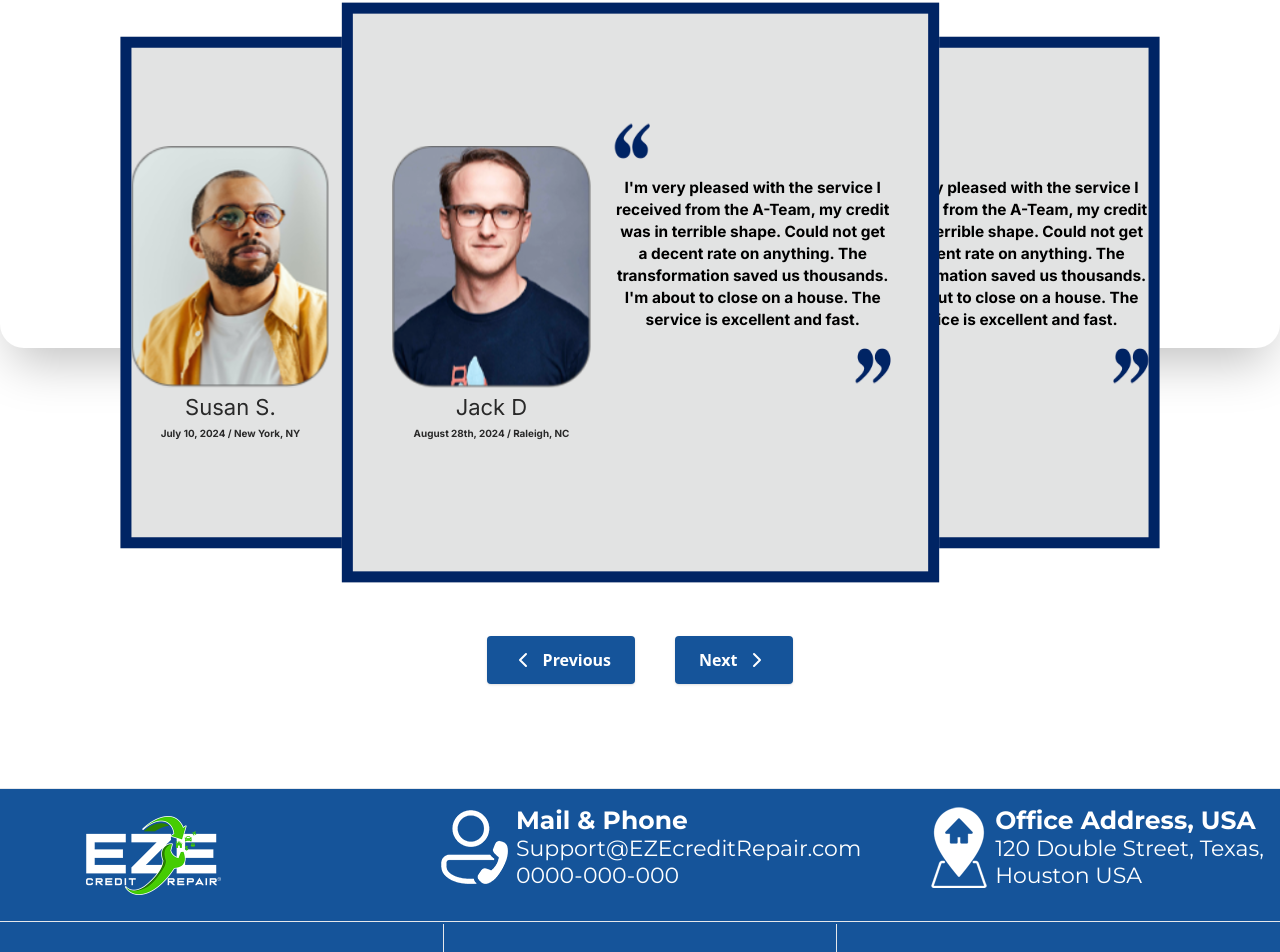
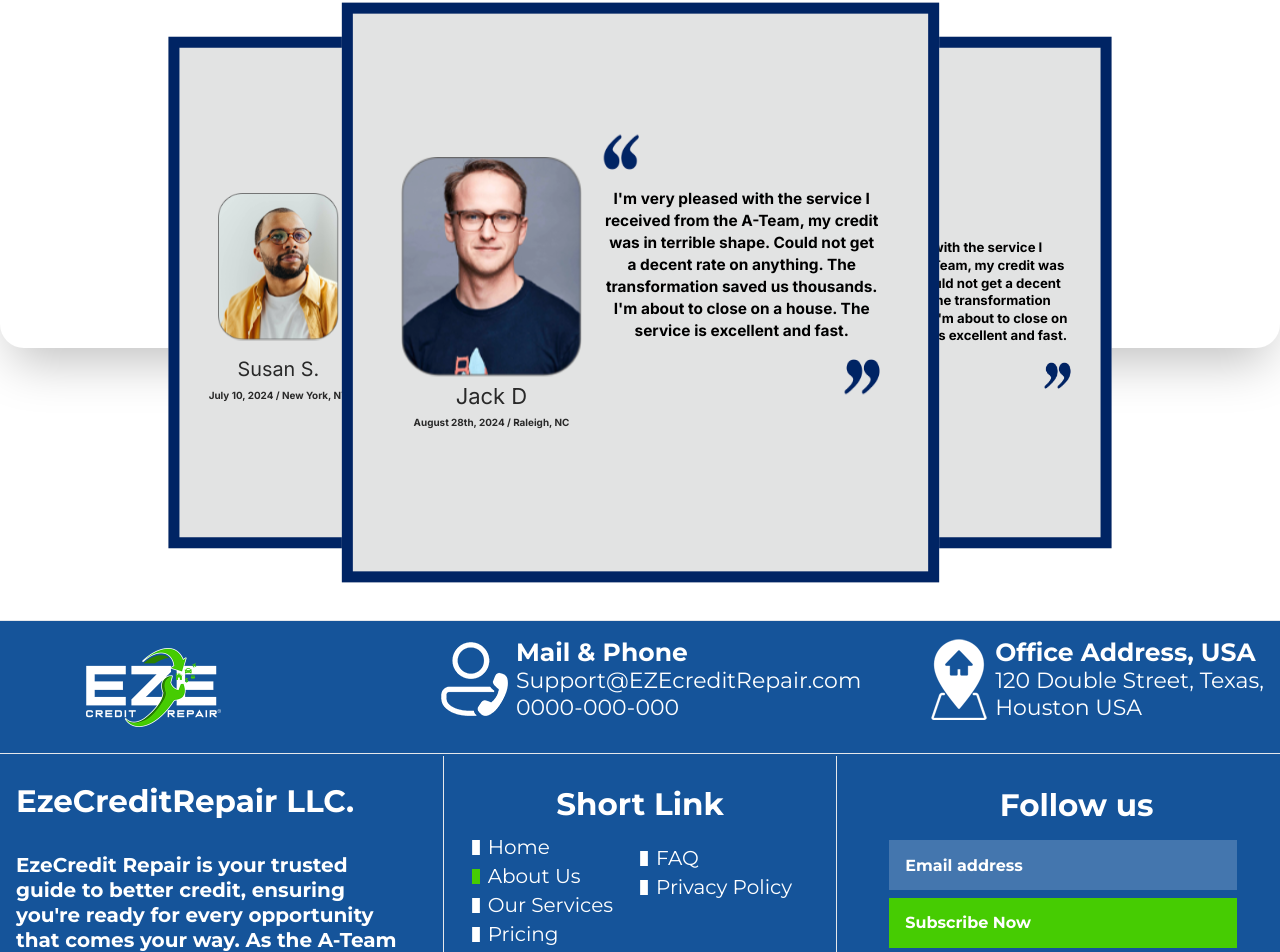
Before and after one commit to Nitin6404/ez-credit-repair, a React (Vite) app: page /about in a window 1280 px wide. Shown: the part 2289-3241 px from the top of the page. Built offline with nearby package versions, Linux system fonts and the light colour scheme.

Commit message:
fix: testimonial fixed

```diff
--- a/src/components/common/Testimonial.jsx
+++ b/src/components/common/Testimonial.jsx
@@ -3,8 +3,8 @@ import comma from '../asset/comma.png';
 import jack from '../asset/jack.svg';
 import mathew from '../asset/mathew.svg';
 import susan from '../asset/susan.svg';
-import { ChevronRight } from 'lucide-react';
-import { ChevronLeft } from 'lucide-react';
+import { ChevronRight, ChevronLeft } from 'lucide-react';
+
 const testimonials = [
   {
     image: jack,
@@ -26,44 +26,55 @@ const testimonials = [
   },
 ];
 
-// Component for the testimonial image and user info
-function TestimonialProfile({ image, name, date, size = 'small' }) {
-  const imageSize = size === 'large' ? { width: 184, height: 220 } : { width: 152, height: 165 };
-
-  const mobileImageSize =
-    size === 'large' ? { width: 120, height: 144 } : { width: 100, height: 120 };
+// Component for testimonial image and user info
+function TestimonialProfile({ image, name, date, size }) {
+  const isLarge = size === 'large';
 
   return (
     <div className="flex flex-col items-center justify-center space-y-1 font-inter text-[#292929]">
       <img
         src={image}
-        alt={name}
-        className="h-[120px] w-[100px] rounded-3xl border-[#B8B8B8] md:h-[165px] md:w-[152px] lg:h-[220px] lg:w-[184px]"
+        alt={`${name}'s testimonial image`}
+        className={`h-[120px] w-[100px] rounded-3xl border-[#B8B8B8] md:h-[165px] md:w-[152px] ${isLarge ? 'lg:h-[200px] lg:w-[164px]' : 'lg:h-[150px] lg:w-[110px]'} `}
       />
-      <p className="px-3 text-center font-inter text-[14px] font-normal leading-6 md:text-base lg:text-xl">
+      <p
+        className={`px-3 text-center font-inter text-[14px] font-normal leading-6 md:text-base ${isLarge ? 'lg:text-xl' : 'lg:text-lg'}`}
+      >
         {name}
       </p>
-      <p className="text-center text-[8px] font-bold leading-3 md:text-[9px]">{date}</p>
+      <p
+        className={`text-center ${isLarge ? 'text-[8px]' : 'text-[4px]'} font-bold leading-3 md:text-[9px]`}
+      >
+        {date}
+      </p>
     </div>
   );
 }
 
-// Component for the testimonial text with quotes
-function TestimonialText({ text, size = 'small' }) {
+// Component for testimonial text with quotes
+function TestimonialText({ text, size }) {
+  const isLarge = size === 'large';
+
   return (
     <div className="my-4 md:my-10">
       <div className="flex h-auto w-full flex-col items-center justify-center md:h-[120px] md:w-[170px] lg:h-[196px] lg:w-[251px]">
         <div className="flex w-full justify-start">
-          <img src={comma} alt="Quote" className="mr-2 h-4 w-4 md:h-5 md:w-5 lg:h-8 lg:w-8" />
+          <img
+            src={comma}
+            alt="Opening quote"
+            className={`mr-2 h-4 w-4 md:h-5 md:w-5 ${isLarge ? 'lg:h-8 lg:w-8' : 'lg:h-6 lg:w-6'}`}
+          />
         </div>
-        <p className="my-2 px-2 text-center font-inter text-[10px] font-bold leading-4 md:my-4 md:px-0 md:text-[11px] lg:text-sm">
+        <p
+          className={`my-2 px-2 text-center font-inter text-[10px] font-bold leading-4 md:my-4 md:px-0 md:text-[11px] ${isLarge ? 'lg:text-sm' : 'lg:text-[12px]'}`}
+        >
           {text}
         </p>
         <div className="flex w-full justify-end">
           <img
             src={comma}
-            alt="Quote"
-            className="ml-2 h-4 w-4 rotate-180 md:h-5 md:w-5 lg:h-8 lg:w-8"
+            alt="Closing quote"
+            className={`ml-2 h-4 w-4 rotate-180 md:h-5 md:w-5 ${isLarge ? 'lg:h-8 lg:w-8' : 'lg:h-6 lg:w-6'}`}
           />
         </div>
       </div>
@@ -74,63 +85,63 @@ function TestimonialText({ text, size = 'small' }) {
 // Component for a single testimonial card
 function TestimonialCard({ testimonial, position = 'center' }) {
   const isCenter = position === 'center';
+  let size = 'large';
+  if (position !== 'center') {
+    size = 'small';
+  }
 
   return (
     <div
-      className={` ${
+      className={`${
         isCenter
           ? 'z-20 h-[400px] w-[300px] md:h-[465px] md:w-[471px] lg:h-[527px] lg:w-[543px]'
           : 'hidden h-[465px] w-[471px] md:flex'
-      } ${position === 'left' ? 'md:absolute md:left-36' : ''} ${position === 'right' ? 'md:absolute md:right-36' : ''} flex scale-100 transform items-center justify-center border-[5px] border-[#002464] bg-[#E2E3E3] transition-all duration-300 md:scale-110 md:border-[10px]`}
+      } ${position === 'left' ? 'md:absolute md:left-48' : ''} ${position === 'right' ? 'md:absolute md:right-48' : ''} flex items-center justify-center border-[5px] border-[#002464] bg-[#E2E3E3] transition-all duration-300 md:scale-110 md:border-[10px]`}
       style={{ zIndex: isCenter ? 3 : 1 }}
     >
       <div className="flex flex-col justify-between space-y-2 p-2 md:flex-row md:space-x-5 md:space-y-0 md:p-0">
-        <TestimonialProfile {...testimonial} size={isCenter ? 'large' : 'small'} />
-        <TestimonialText text={testimonial.text} size={isCenter ? 'large' : 'small'} />
+        <TestimonialProfile {...testimonial} size={size} />
+        <TestimonialText text={testimonial.text} size={size} />
       </div>
     </div>
   );
 }
 
 // Navigation buttons component
-function NavigationButtons({ onPrev, onNext }) {
-  return (
-    <div className="my-6 flex w-full justify-center gap-4 px-4 pt-4 md:my-10 md:gap-10 md:pt-10">
-      <button
-        onClick={onPrev}
-        className="flex items-center rounded bg-[#15549A] px-4 py-2 text-sm font-semibold text-white shadow transition-all hover:bg-[#003977] md:px-6 md:py-3 md:text-base"
-      >
-        <ChevronLeft />
-        <span className="ml-2">Previous</span>
-      </button>
-      <button
-        onClick={onNext}
-        className="flex items-center rounded bg-[#15549A] px-4 py-2 text-sm font-semibold text-white shadow transition-all hover:bg-[#003977] md:px-6 md:py-3 md:text-base"
-      >
-        <span className="mr-2">Next</span>
-        <ChevronRight />
-      </button>
-    </div>
-  );
-}
+// function NavigationButtons({ onPrev, onNext }) {
+//   return (
+//     <div className="my-6 flex w-full justify-center gap-4 px-4 pt-4 md:my-10 md:gap-10 md:pt-10">
+//       <button
+//         onClick={onPrev}
+//         className="flex items-center rounded bg-[#15549A] px-4 py-2 text-sm font-semibold text-white shadow transition-all hover:bg-[#003977] md:px-6 md:py-3 md:text-base"
+//       >
+//         <ChevronLeft />
+//         <span className="ml-2">Previous</span>
+//       </button>
+//       <button
+//         onClick={onNext}
+//         className="flex items-center rounded bg-[#15549A] px-4 py-2 text-sm font-semibold text-white shadow transition-all hover:bg-[#003977] md:px-6 md:py-3 md:text-base"
+//       >
+//         <span className="mr-2">Next</span>
+//         <ChevronRight />
+//       </button>
+//     </div>
+//   );
+// }
 
 export function Testimonial() {
   const [currentIndex, setCurrentIndex] = useState(0);
 
-  const getTestimonialIndex = offset => {
-    return (currentIndex + offset + testimonials.length) % testimonials.length;
-  };
+  const getTestimonialIndex = offset =>
+    (currentIndex + offset + testimonials.length) % testimonials.length;
 
-  const prevTestimonial = () => {
+  const prevTestimonial = () =>
     setCurrentIndex(prev => (prev === 0 ? testimonials.length - 1 : prev - 1));
-  };
 
-  const nextTestimonial = () => {
-    setCurrentIndex(prev => (prev + 1) % testimonials.length);
-  };
+  const nextTestimonial = () => setCurrentIndex(prev => (prev + 1) % testimonials.length);
 
   return (
-    <div className="md:py- relative flex flex-col items-center bg-white py-6">
+    <div className="relative flex flex-col items-center bg-white py-6 md:py-6">
       {/* Header Section */}
       <div className="mb-4 px-4 text-center md:mb-5 md:px-0">
         <h2 className="mt-2 font-inter text-[32px] font-bold leading-[40px] text-[#15549A] md:mt-[-10px] md:text-[50px] md:leading-[60px]">
@@ -151,7 +162,7 @@ export function Testimonial() {
           <TestimonialCard testimonial={testimonials[getTestimonialIndex(1)]} position="right" />
         </div>
 
-        <NavigationButtons onPrev={prevTestimonial} onNext={nextTestimonial} />
+        {/*<NavigationButtons onPrev={prevTestimonial} onNext={nextTestimonial} />*/}
       </div>
     </div>
   );
```
